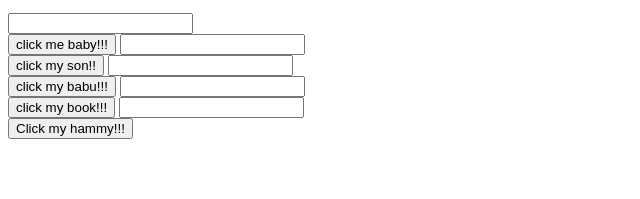
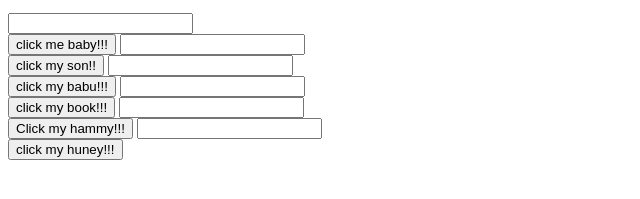
Before and after one commit to Hossainshawon/My-First-website, a plain HTML site: page index.html in a window 1280 px wide. Shown: the part 101-300 px from the top of the page, without its empty margins (0-640 px from the left). Drawn offline with Linux system fonts and the light colour scheme.

Commit message:
adding my-awesome-website

```diff
--- a/index.html
+++ b/index.html
@@ -25,5 +25,8 @@
     <input type="text">
     <br>
     <button>Click my hammy!!!</button>
+    <input type="text">
+    <br>
+    <button>click my huney!!!</button>
 </body>
 </html>
```
